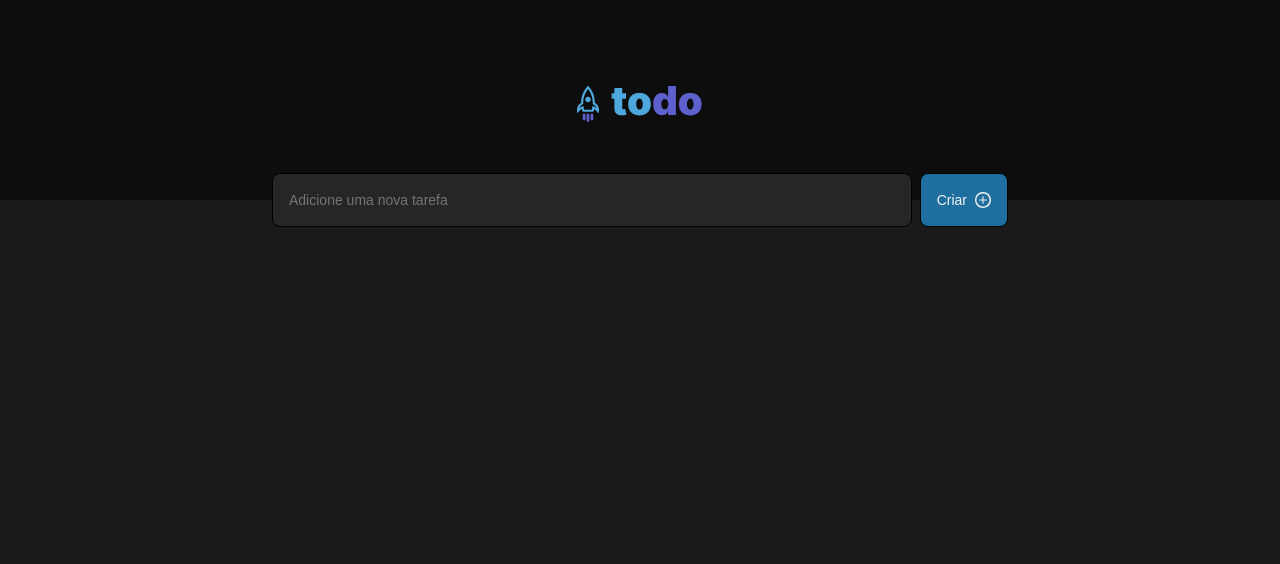
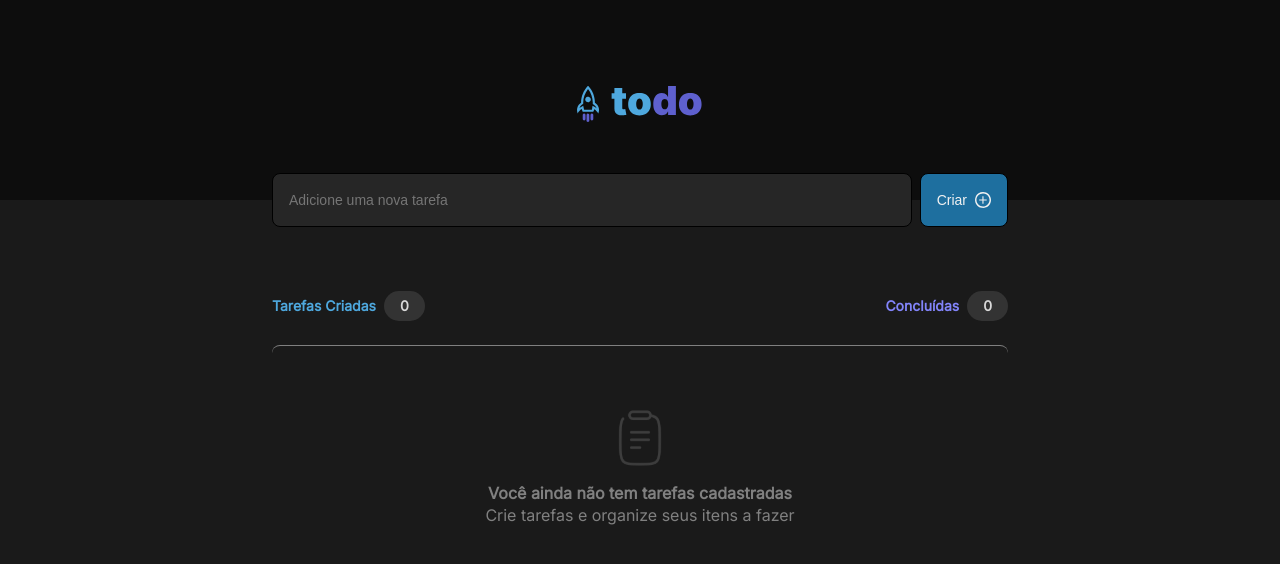
Before and after one commit to petlou/todo, a React (Vite) app: page / in a window 1280 px wide. Shown: the top 564 px of the page. Built offline with nearby package versions, Linux system fonts and the light colour scheme.

Commit message:
feat: Criação de component de tasks vazias

```diff
--- a/src/components/Body/index.tsx
+++ b/src/components/Body/index.tsx
@@ -1,4 +1,5 @@
 import { Input } from '../Input'
+import { Tasks } from '../Tasks'
 import { Container } from './style'
 
 export function Body() {
@@ -8,6 +9,7 @@ export function Body() {
 	return (
 		<Container>
 			<Input onSubmit={handleSubmit} />
+			<Tasks />
 		</Container>
 	)
 }
--- a/src/components/Body/style.ts
+++ b/src/components/Body/style.ts
@@ -5,6 +5,7 @@ export const Container = styled.section`
 	flex-direction: column;
 	align-items: flex-start;
 	justify-content: center;
+	gap: 4rem;
 
 	max-width: 46rem;
 
--- /dev/null
+++ b/src/components/Empty/index.tsx
@@ -0,0 +1,13 @@
+import { EmptyContainer } from './style'
+
+export function Empty() {
+	return (
+		<EmptyContainer>
+			<img src='/clipboard.svg' alt='Clipboard' />
+			<div>
+				<h3>Você ainda não tem tarefas cadastradas</h3>
+				<p>Crie tarefas e organize seus itens a fazer</p>
+			</div>
+		</EmptyContainer>
+	)
+}
--- /dev/null
+++ b/src/components/Empty/style.ts
@@ -0,0 +1,22 @@
+import styled from 'styled-components'
+
+export const EmptyContainer = styled.div`
+	display: flex;
+	flex-direction: column;
+	align-items: center;
+	justify-content: center;
+
+	gap: 1rem;
+
+	border-top: 1px solid gray;
+	border-radius: 0.5rem;
+
+	width: 100%;
+	height: 15.25rem;
+
+	text-align: center;
+
+	font-size: 1rem;
+
+	color: var(--gray-300);
+`
--- a/src/components/Input/index.tsx
+++ b/src/components/Input/index.tsx
@@ -1,6 +1,6 @@
 import { useState, FormEvent } from 'react'
 
-import { InputContainer } from './style'
+import { FormContainer } from './style'
 
 interface InputProps {
 	onSubmit: (task: string) => void
@@ -17,7 +17,7 @@ export function Input({ onSubmit }: InputProps) {
 	}
 
 	return (
-		<InputContainer onSubmit={handleSubmit}>
+		<FormContainer onSubmit={handleSubmit}>
 			<input
 				name='task'
 				type='text'
@@ -29,6 +29,6 @@ export function Input({ onSubmit }: InputProps) {
 			<button type='submit'>
 				Criar <img src='/plus.svg' alt='Criar' />
 			</button>
-		</InputContainer>
+		</FormContainer>
 	)
 }
--- a/src/components/Input/style.ts
+++ b/src/components/Input/style.ts
@@ -1,6 +1,6 @@
 import styled from 'styled-components'
 
-export const InputContainer = styled.form`
+export const FormContainer = styled.form`
 	display: flex;
 	gap: 0.5rem;
 	width: 100%;
@@ -34,7 +34,7 @@ export const InputContainer = styled.form`
 
 		background-color: var(--blue-dark);
 		color: var(--gray-100);
-		border: 1px solid black;
+		border: 1px solid black; // Adicionei borda no botão para remover a impressão de que o botão era maior que o input
 
 		border-radius: 0.5rem;
 
--- a/src/components/Tasks/index.tsx
+++ b/src/components/Tasks/index.tsx
@@ -0,0 +1,18 @@
+import { Empty } from '../Empty'
+import { TasksContainer, HeaderContainer, TextContent } from './style'
+
+export function Tasks() {
+	return (
+		<TasksContainer>
+			<HeaderContainer>
+				<TextContent $inputColor='--blue'>
+					Tarefas Criadas <span>0</span>
+				</TextContent>
+				<TextContent $inputColor='--purple'>
+					Concluídas <span>0</span>
+				</TextContent>
+			</HeaderContainer>
+			<Empty />
+		</TasksContainer>
+	)
+}
--- a/src/components/Tasks/style.ts
+++ b/src/components/Tasks/style.ts
@@ -0,0 +1,43 @@
+import styled from 'styled-components'
+
+export const TasksContainer = styled.div`
+	display: flex;
+	flex-direction: column;
+	align-items: center;
+
+	gap: 1.5rem;
+
+	width: 100%;
+
+	hr {
+		width: 90%;
+		border: 1px solid var(--gray-400);
+	}
+`
+
+export const HeaderContainer = styled.div`
+	display: flex;
+	flex-direction: row;
+	align-items: center;
+	justify-content: space-between;
+
+	width: 100%;
+`
+
+export const TextContent = styled.h2<{ $inputColor?: '--purple' | '--blue' }>`
+	display: flex;
+	flex-direction: row;
+	flex-wrap: nowrap;
+	align-items: center;
+	gap: 0.5rem;
+	font-size: 0.875rem;
+	color: var(${props => props.$inputColor});
+
+	span {
+		//alterei o font-size - era 12px
+		padding: 0.25rem 1rem; // alterei - era 2px e 8px
+		color: var(--gray-200);
+		background-color: var(--gray-400);
+		border-radius: 999px;
+	}
+`
--- a/src/styles/_globals.scss
+++ b/src/styles/_globals.scss
@@ -96,5 +96,5 @@ input:-webkit-autofill,
 input:-webkit-autofill:hover,
 input:-webkit-autofill:focus,
 input:-webkit-autofill:active {
-	-webkit-box-shadow: 0 0 0 30px #f9f9f9 inset !important;
+	-webkit-box-shadow: 0 0 0 30px var(--gray-100) inset !important;
 }
```
